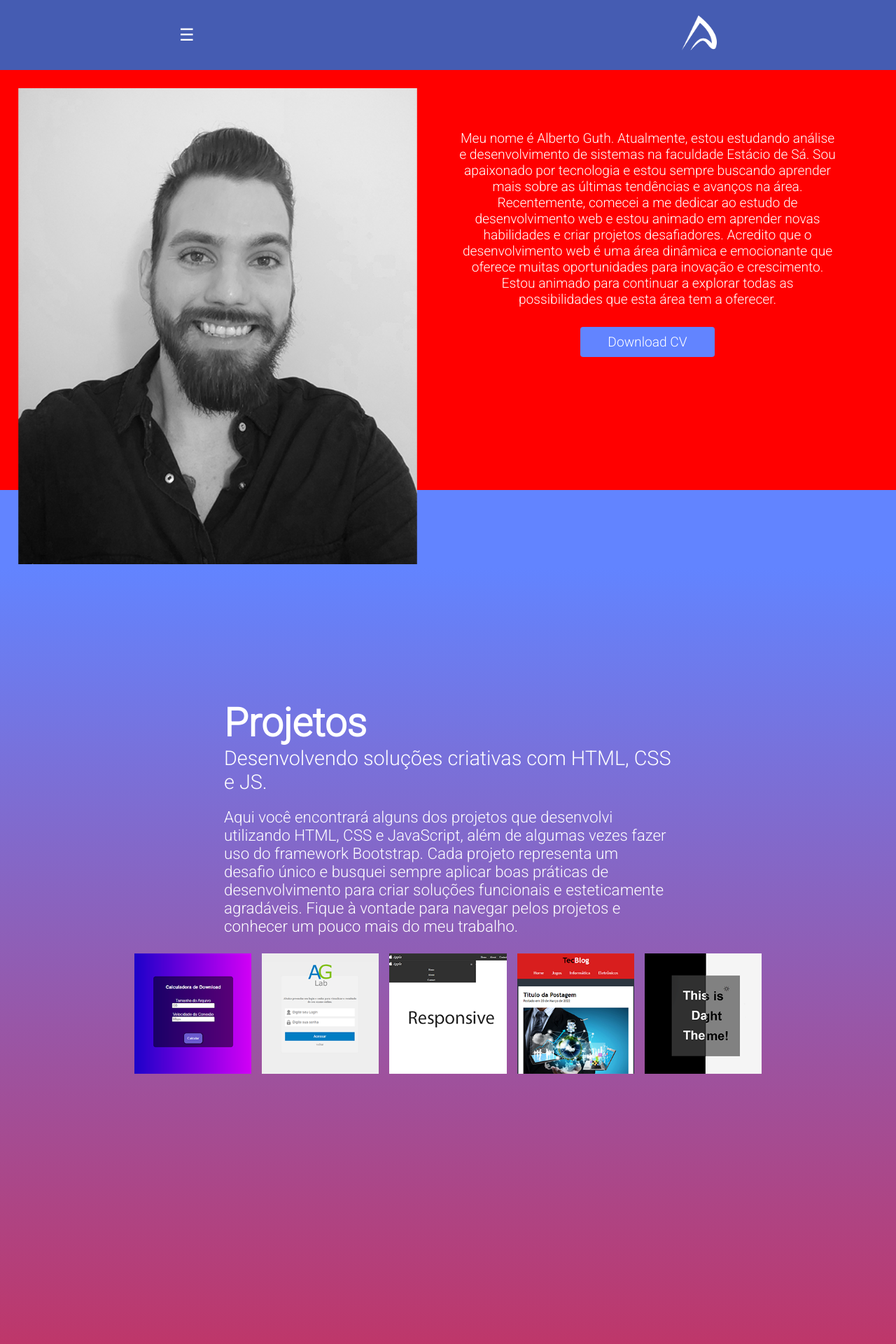
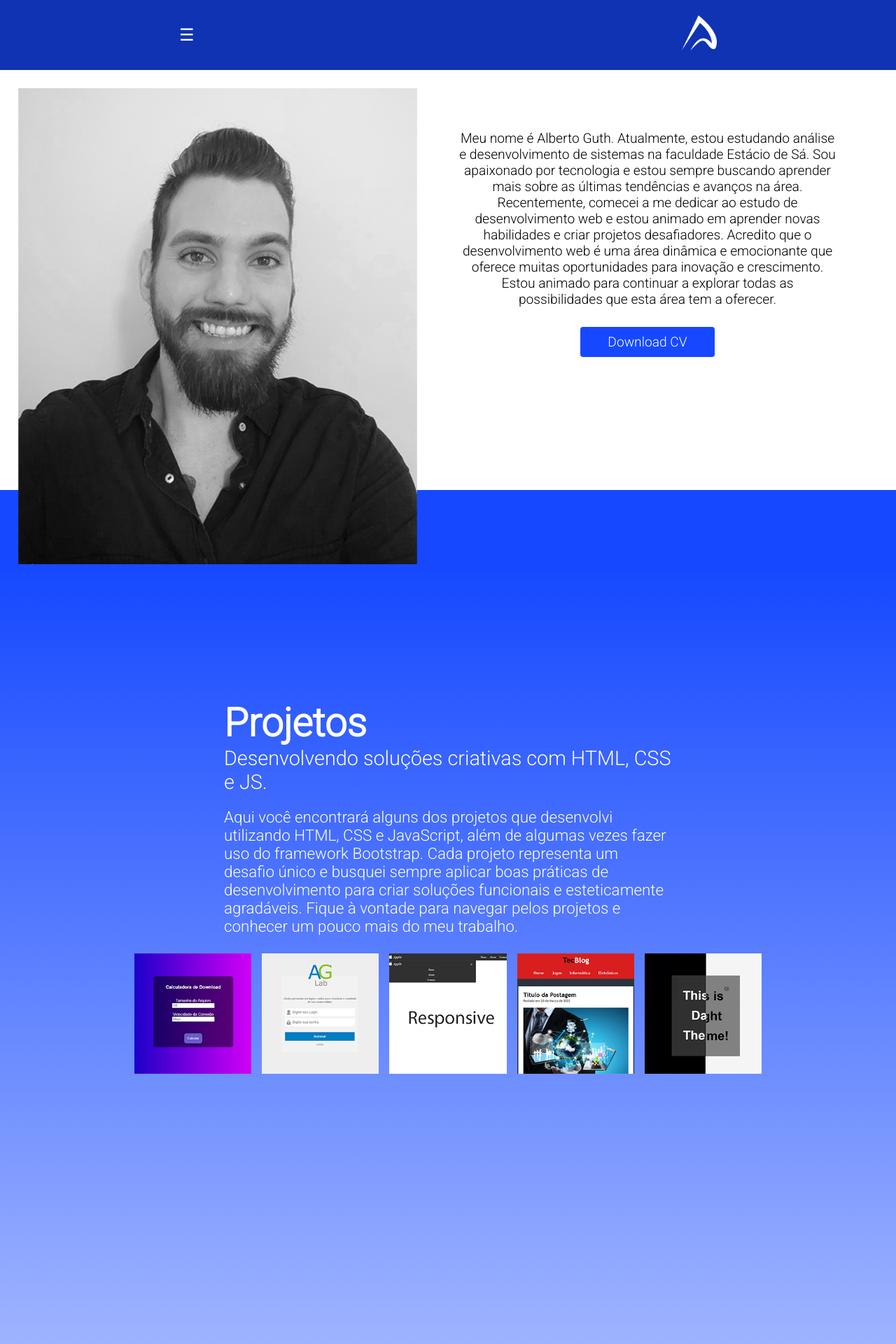
Before and after one commit to asguth/Landing-Page, a PHP site: page /index.html in a window 1280 px wide. Shown: the top 1920 px of the page at 70% size. Run offline with PHP 8.4, Linux system fonts and the light colour scheme.

Commit message:
Atualização cv e paleta de cores

```diff
--- a/style.css
+++ b/style.css
@@ -5,12 +5,12 @@
 :root {
     --back-color1:
     background-color: #6284FF;
-    background-image: linear-gradient(180deg, #6284FF 30%, #FF0000 100%);
-    --color-background1: #6284ff;
-    --color-background2: #FF0000;
+    background-image: linear-gradient(180deg, #1649ff 30%, #ffffff 100%);
+    --color-background1: #1649ff;
+    --color-background2: #ffffff;
     --font-color1: #ffff;
     --font-color2: #000000;
-    --font-color-textabout: #ffff;
+    --font-color-textabout: #000000;
     --font-size1: 1em;
     --font-size2: 1.2em;
     --font-size3: 3em;
@@ -21,9 +21,9 @@
 [data-theme="dark"] {
     --back-color1:
     background: rgb(0,0,0);
-    background: linear-gradient(180deg, rgba(0,0,0,1) 30%, rgba(0,194,0,1) 100%);
-    --color-background1: #262626;
-    --color-background2: #2bce4e;
+    background: linear-gradient(180deg, rgba(24,24,24) 30%, rgb(22, 73, 255) 100%);
+    --color-background1: rgba(24,24,24);
+    --color-background2: rgba(22, 73, 255);
     --font-color-textabout: #000000;
 }
 
```
Also changed, not shown: 1 other file.
